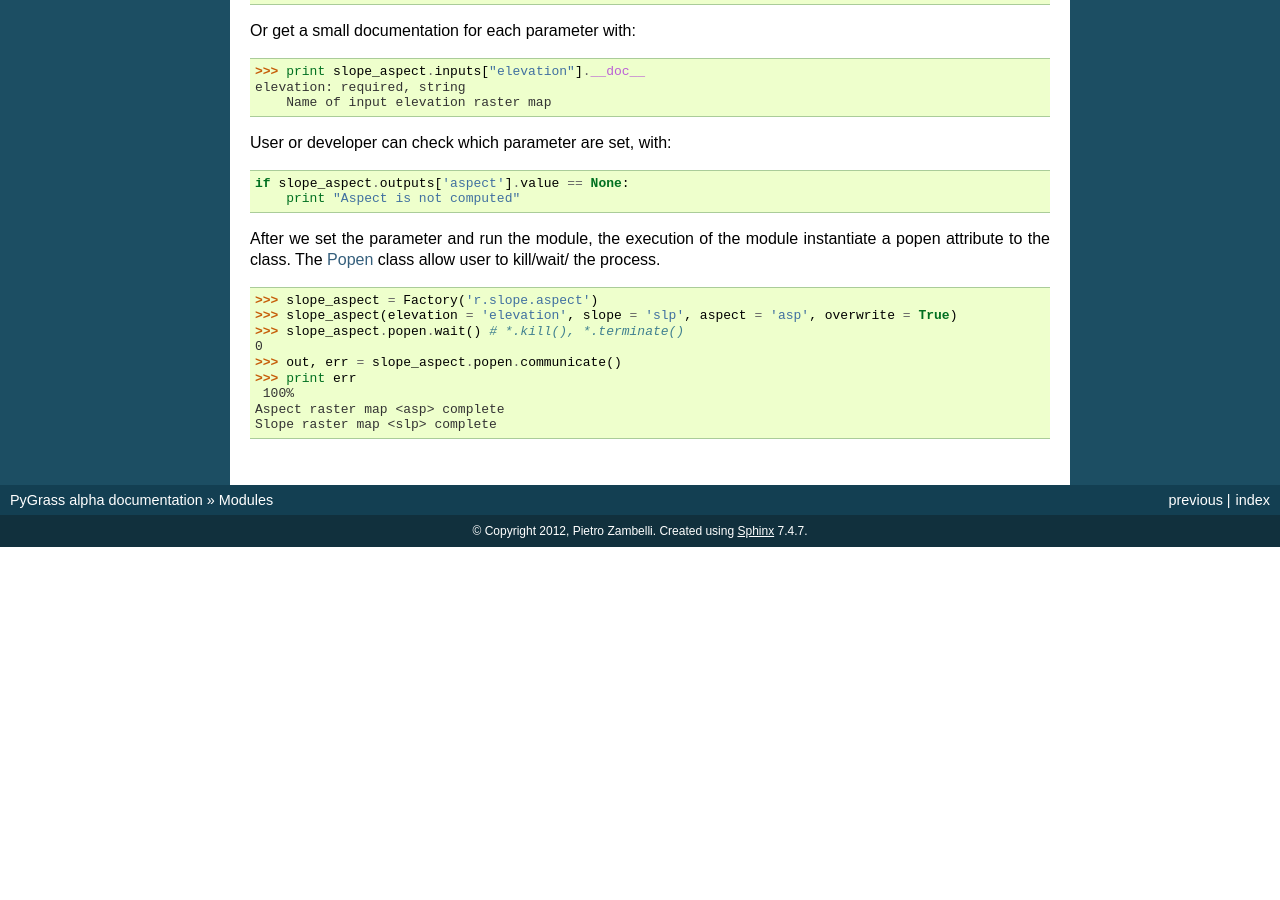
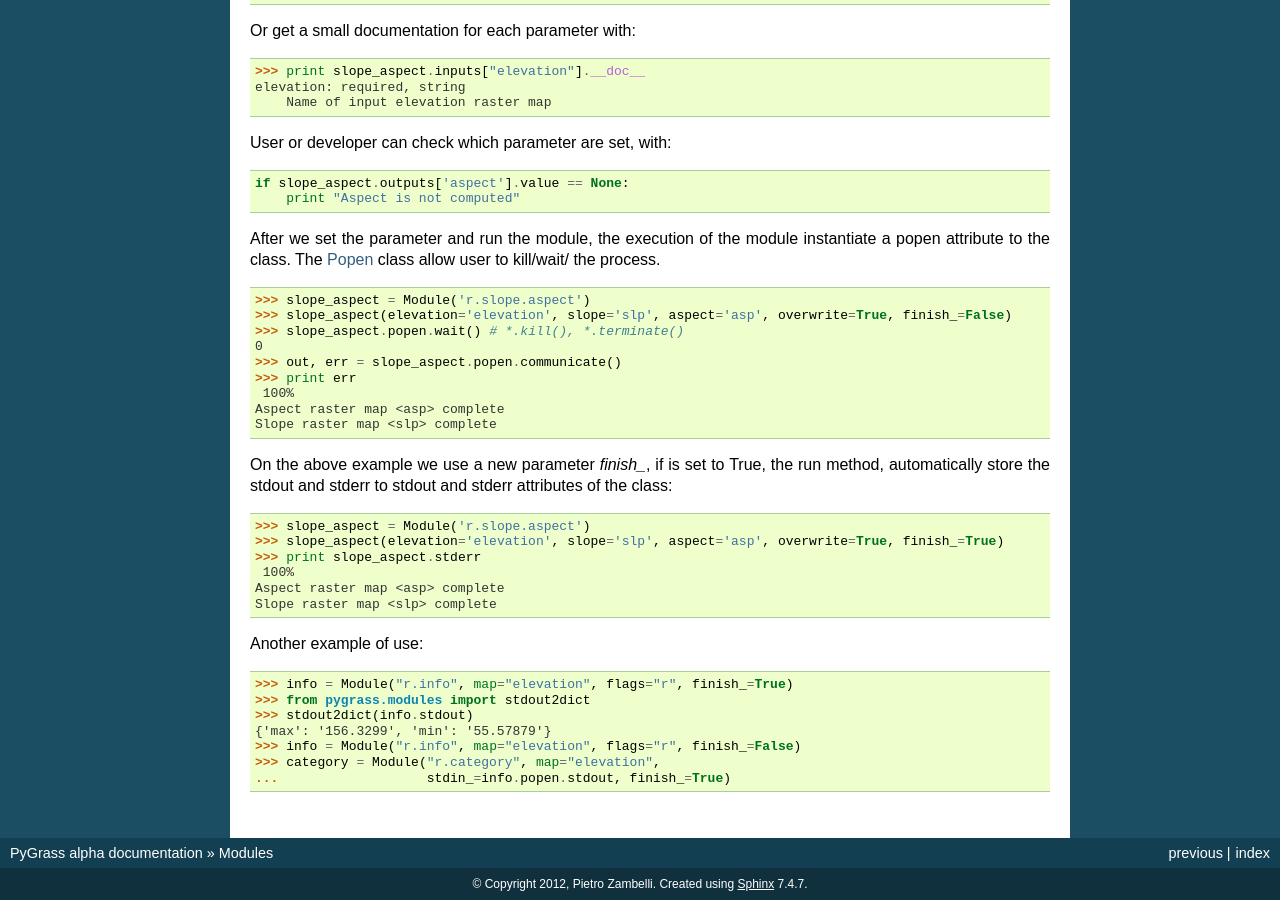
Before and after one commit to cz172638/pygrass, a Sphinx documentation site: the page built from docs/modules.rst, in a window 1280 px wide and 900 px high, scrolled down 2439 px. Built offline with Sphinx 7.4.7, drawn with Linux system fonts in a browser that asks for light colours; before the commit the page ends 2986 px from its top, so only the background shows below that; some of the changed text lies outside the part shown.

Commit message:
Add more docs, change optional parameters name

```diff
--- a/docs/modules.rst
+++ b/docs/modules.rst
@@ -4,17 +4,17 @@ Modules
 Grass modules are represented as objects. These objects are generated based
 on the XML module description that is used for GUI generation already. ::
 
-    >>> from pygrass.modules import Factory
-    >>> slope_aspect = Factory("r.slope.aspect", elevation='elevation',
+    >>> from pygrass.modules import Module
+    >>> slope_aspect = Module("r.slope.aspect", elevation='elevation',
     ...                        slope='slp',  aspect='asp',
     ...                        format='percent', overwrite=True)
 
 
 It is possible to create a run-able module object and run later:
 
-    >>> slope_aspect = Factory("r.slope.aspect", elevation='elevation',
+    >>> slope_aspect = Module("r.slope.aspect", elevation='elevation',
     ...                        slope='slp',  aspect='asp',
-    ...                        format='percent', overwrite=True, run = False)
+    ...                        format='percent', overwrite=True, run_=False)
 
 Then we can run the module with: ::
 
@@ -27,14 +27,14 @@ or using the run method: ::
 
 It is possible to initialize a module, and give the parameters later: ::
 
-    >>> slope_aspect = Factory("r.slope.aspect")
+    >>> slope_aspect = Module("r.slope.aspect")
     >>> slope_aspect(elevation='elevation', slope='slp',  aspect='asp',
     ...              format='percent', overwrite=True)
 
 
 Create the module object input step by step and run later: ::
 
-    >>> slope_aspect = Factory("r.slope.aspect")
+    >>> slope_aspect = Module("r.slope.aspect")
     >>> slope_aspect.inputs['elevation']
     Parameter <elevation> (required:yes, type:raster, multiple:no)
     >>> slope_aspect.inputs["elevation"].value = "elevation"
@@ -166,16 +166,39 @@ After we set the parameter and run the module, the execution of the module
 instantiate a popen attribute to the class. The `Popen`_ class allow user
 to kill/wait/ the process. ::
 
-    >>> slope_aspect = Factory('r.slope.aspect')
-    >>> slope_aspect(elevation = 'elevation', slope = 'slp', aspect = 'asp', overwrite = True)
+    >>> slope_aspect = Module('r.slope.aspect')
+    >>> slope_aspect(elevation='elevation', slope='slp', aspect='asp', overwrite=True, finish_=False)
     >>> slope_aspect.popen.wait() # *.kill(), *.terminate()
     0
     >>> out, err = slope_aspect.popen.communicate()
-    >>> print err
+    >>> print err #doctest: +NORMALIZE_WHITESPACE
      100%
     Aspect raster map <asp> complete
     Slope raster map <slp> complete
     <BLANKLINE>
 
+On the above example we use a new parameter `finish_`, if is set to True, the
+run method, automatically store the stdout and stderr to stdout and stderr
+attributes of the class: ::
+
+    >>> slope_aspect = Module('r.slope.aspect')
+    >>> slope_aspect(elevation='elevation', slope='slp', aspect='asp', overwrite=True, finish_=True)
+    >>> print slope_aspect.stderr #doctest: +NORMALIZE_WHITESPACE
+     100%
+    Aspect raster map <asp> complete
+    Slope raster map <slp> complete
+    <BLANKLINE>
+
+Another example of use: ::
+
+    >>> info = Module("r.info", map="elevation", flags="r", finish_=True)
+    >>> from pygrass.modules import stdout2dict
+    >>> stdout2dict(info.stdout)
+    {'max': '156.3299', 'min': '55.57879'}
+    >>> info = Module("r.info", map="elevation", flags="r", finish_=False)
+    >>> category = Module("r.category", map="elevation",
+    ...                   stdin_=info.popen.stdout, finish_=True)
+
+
 
 .. _Popen: http://docs.python.org/library/subprocess.html#Popen
```
